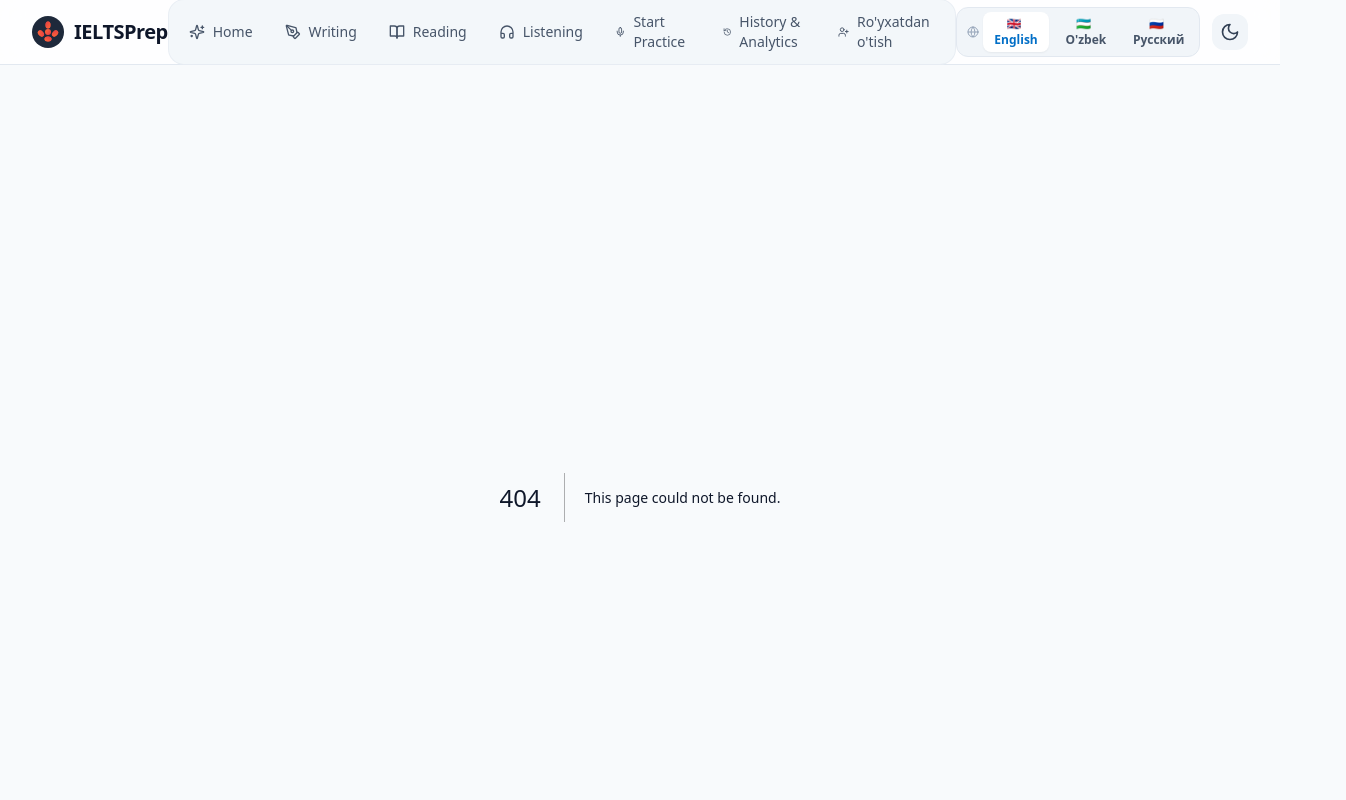
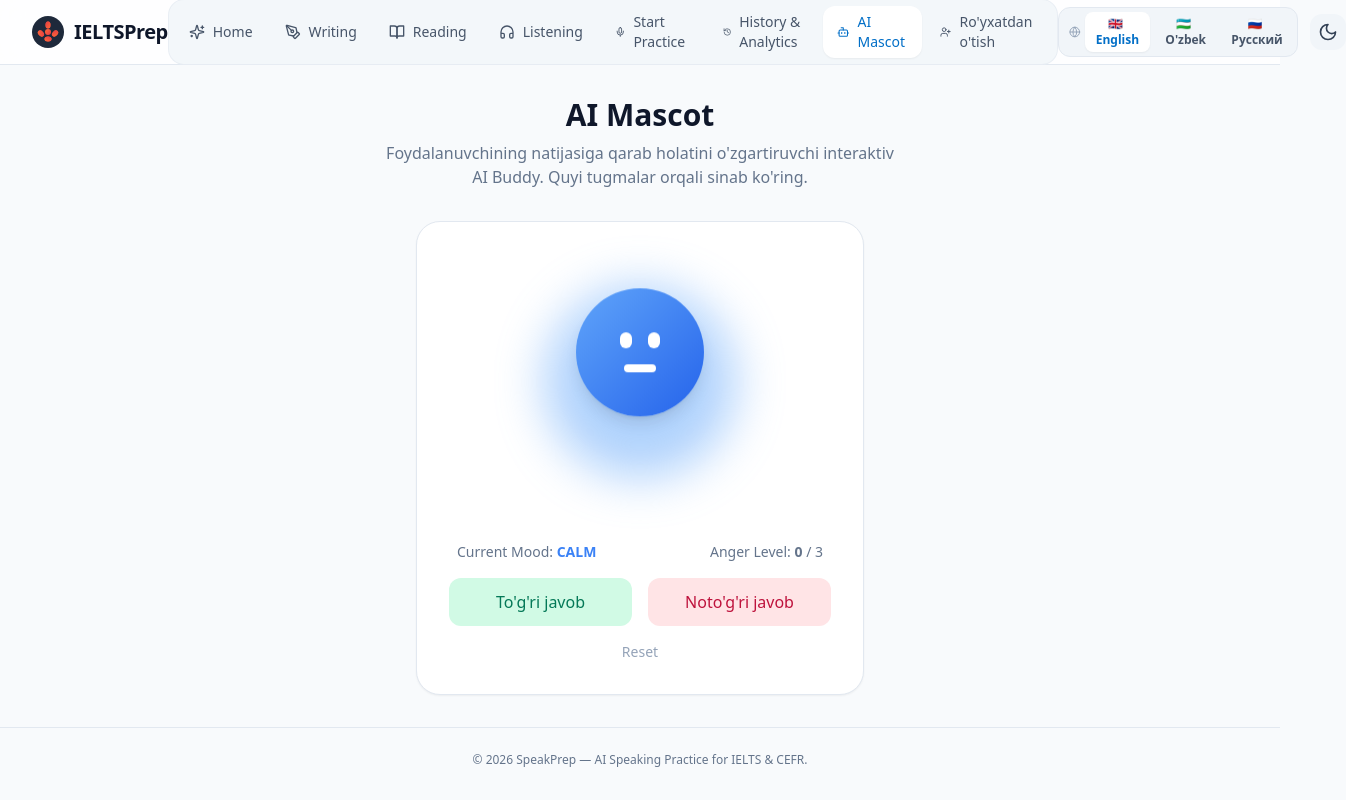
Before and after one commit to d2o0n1i2y1o3r-max/IELTS, a Next.js app: page /mascot in a window 1280 px wide. Before the commit this address had no page. Shown: the top 800 px of the page, 1346 px wide, since content can reach past the window. Built offline with nearby package versions, Linux system fonts and the light colour scheme.

Commit message:
feat: Add AI Mood Mascot and page

```diff
--- /dev/null
+++ b/app/mascot/page.tsx
@@ -0,0 +1,53 @@
+'use client';
+
+import React from 'react';
+import MoodMascot from '@/components/MoodMascot';
+import { useMascotMood } from '@/hooks/useMascotMood';
+
+export default function MascotPage() {
+  const { mood, angerLevel, handleCorrectAnswer, handleIncorrectAnswer, resetMood } = useMascotMood(3);
+
+  return (
+    <div className="flex flex-col items-center justify-center min-h-[70vh] space-y-8">
+      <div className="text-center space-y-2">
+        <h1 className="text-3xl font-bold text-slate-900 dark:text-white">AI Mascot</h1>
+        <p className="text-slate-500 dark:text-slate-400 max-w-lg mx-auto">
+          Foydalanuvchining natijasiga qarab holatini o'zgartiruvchi interaktiv AI Buddy. Quyi tugmalar orqali sinab ko'ring.
+        </p>
+      </div>
+
+      <div className="bg-white dark:bg-slate-900 p-8 rounded-3xl shadow-sm border border-slate-200 dark:border-slate-800 flex flex-col items-center w-full max-w-md">
+        <MoodMascot mood={mood} className="my-8" />
+
+        <div className="mt-8 flex flex-col items-center w-full space-y-4">
+          <div className="flex justify-between w-full text-sm font-medium text-slate-500 dark:text-slate-400 px-2">
+            <span>Current Mood: <span className={mood === 'angry' ? 'text-red-500 font-bold' : 'text-blue-500 font-bold'}>{mood.toUpperCase()}</span></span>
+            <span>Anger Level: <span className="font-bold">{angerLevel}</span> / 3</span>
+          </div>
+
+          <div className="flex gap-4 w-full">
+            <button
+              onClick={handleCorrectAnswer}
+              className="flex-1 py-3 px-4 bg-emerald-100 hover:bg-emerald-200 text-emerald-700 dark:bg-emerald-900/30 dark:hover:bg-emerald-900/50 dark:text-emerald-400 rounded-xl font-medium transition-colors"
+            >
+              To'g'ri javob
+            </button>
+            <button
+              onClick={handleIncorrectAnswer}
+              className="flex-1 py-3 px-4 bg-rose-100 hover:bg-rose-200 text-rose-700 dark:bg-rose-900/30 dark:hover:bg-rose-900/50 dark:text-rose-400 rounded-xl font-medium transition-colors"
+            >
+              Noto'g'ri javob
+            </button>
+          </div>
+
+          <button
+            onClick={resetMood}
+            className="mt-4 text-sm text-slate-400 hover:text-slate-600 dark:hover:text-slate-300 transition-colors"
+          >
+            Reset
+          </button>
+        </div>
+      </div>
+    </div>
+  );
+}
--- /dev/null
+++ b/components/MoodMascot.tsx
@@ -0,0 +1,48 @@
+'use client';
+
+import React from 'react';
+import { clsx } from 'clsx';
+import { twMerge } from 'tailwind-merge';
+
+interface MoodMascotProps {
+  mood: 'calm' | 'angry';
+  className?: string;
+}
+
+export default function MoodMascot({ mood, className }: MoodMascotProps) {
+  return (
+    <div className={twMerge("relative w-48 h-48 flex items-center justify-center", className)}>
+      <div
+        className={clsx(
+          "absolute inset-0 rounded-full blur-xl opacity-50 transition-colors duration-700 ease-in-out",
+          mood === 'calm' ? 'bg-blue-400 dark:bg-blue-500' : 'bg-red-400 dark:bg-red-500'
+        )}
+      />
+      <div
+        className={clsx(
+          "relative w-32 h-32 rounded-full shadow-lg transition-all duration-700 ease-in-out flex items-center justify-center overflow-hidden",
+          mood === 'calm'
+            ? 'bg-gradient-to-br from-blue-400 to-blue-600 scale-100 animate-[bounce_3s_infinite]'
+            : 'bg-gradient-to-br from-red-500 to-rose-700 scale-110 animate-[pulse_1s_infinite]'
+        )}
+      >
+        <div className="flex flex-col items-center justify-center gap-2">
+          <div className="flex gap-4">
+            <div className={clsx(
+              "w-3 bg-white rounded-full transition-all duration-500",
+              mood === 'calm' ? 'h-4' : 'h-2 rotate-12'
+            )} />
+            <div className={clsx(
+              "w-3 bg-white rounded-full transition-all duration-500",
+              mood === 'calm' ? 'h-4' : 'h-2 -rotate-12'
+            )} />
+          </div>
+          <div className={clsx(
+            "w-8 bg-white rounded-full transition-all duration-500",
+            mood === 'calm' ? 'h-2 mt-2' : 'h-1 mt-4 opacity-70'
+          )} />
+        </div>
+      </div>
+    </div>
+  );
+}
--- a/components/Navbar.tsx
+++ b/components/Navbar.tsx
@@ -3,7 +3,7 @@
 import React, { useState } from 'react';
 import Link from 'next/link';
 import { usePathname } from 'next/navigation';
-import { Sparkles, Mic, BookOpen, History, Menu, X, PenTool, Headphones, UserPlus } from 'lucide-react';
+import { Sparkles, Mic, BookOpen, History, Menu, X, PenTool, Headphones, UserPlus, Bot } from 'lucide-react';
 import ThemeToggle from './ThemeToggle';
 import LanguageSwitcher from './LanguageSwitcher';
 import Logo from './Logo';
@@ -21,6 +21,7 @@ export default function Navbar() {
     { href: '/listening', label: t('nav.listening'), icon: Headphones },
     { href: '/session', label: t('nav.practice'), icon: Mic },
     { href: '/history', label: t('nav.history'), icon: History },
+    { href: '/mascot', label: 'AI Mascot', icon: Bot },
     { href: '/register', label: "Ro'yxatdan o'tish", icon: UserPlus },
   ];
 
--- /dev/null
+++ b/hooks/useMascotMood.ts
@@ -0,0 +1,38 @@
+import { useState, useCallback, useEffect } from 'react';
+
+export type MascotMood = 'calm' | 'angry';
+
+export function useMascotMood(threshold = 3) {
+  const [angerLevel, setAngerLevel] = useState(0);
+
+  const handleCorrectAnswer = useCallback(() => {
+    setAngerLevel((prev) => Math.max(0, prev - 1));
+  }, []);
+
+  const handleIncorrectAnswer = useCallback(() => {
+    setAngerLevel((prev) => prev + 1);
+  }, []);
+
+  const resetMood = useCallback(() => {
+    setAngerLevel(0);
+  }, []);
+
+  useEffect(() => {
+    if (angerLevel > 0) {
+      const timer = setTimeout(() => {
+        setAngerLevel((prev) => Math.max(0, prev - 1));
+      }, 5000);
+      return () => clearTimeout(timer);
+    }
+  }, [angerLevel]);
+
+  const mood: MascotMood = angerLevel >= threshold ? 'angry' : 'calm';
+
+  return {
+    mood,
+    angerLevel,
+    handleCorrectAnswer,
+    handleIncorrectAnswer,
+    resetMood
+  };
+}
```
Also changed, not shown: 1 other file (tests, documents, lock files or other folders).
